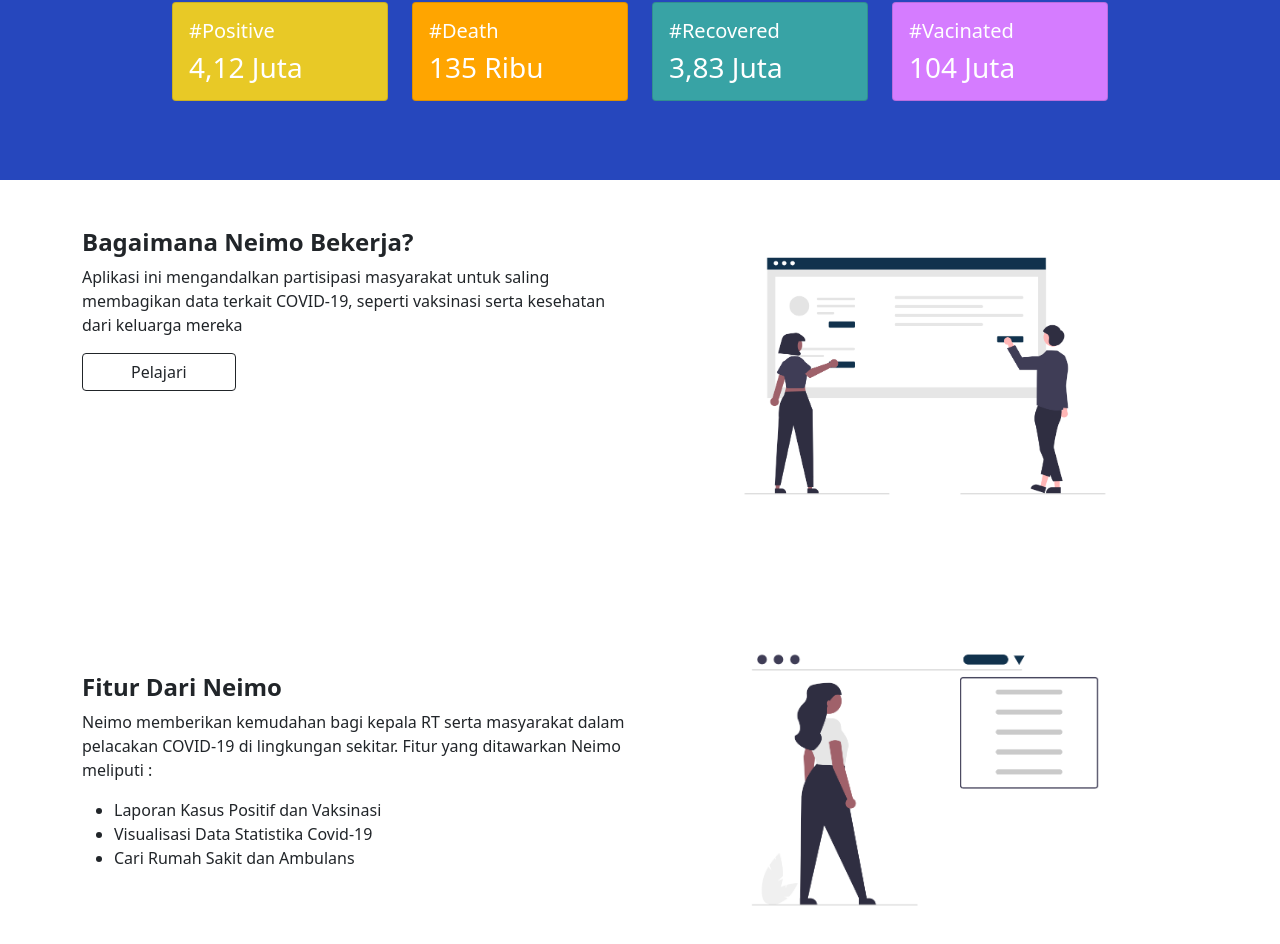
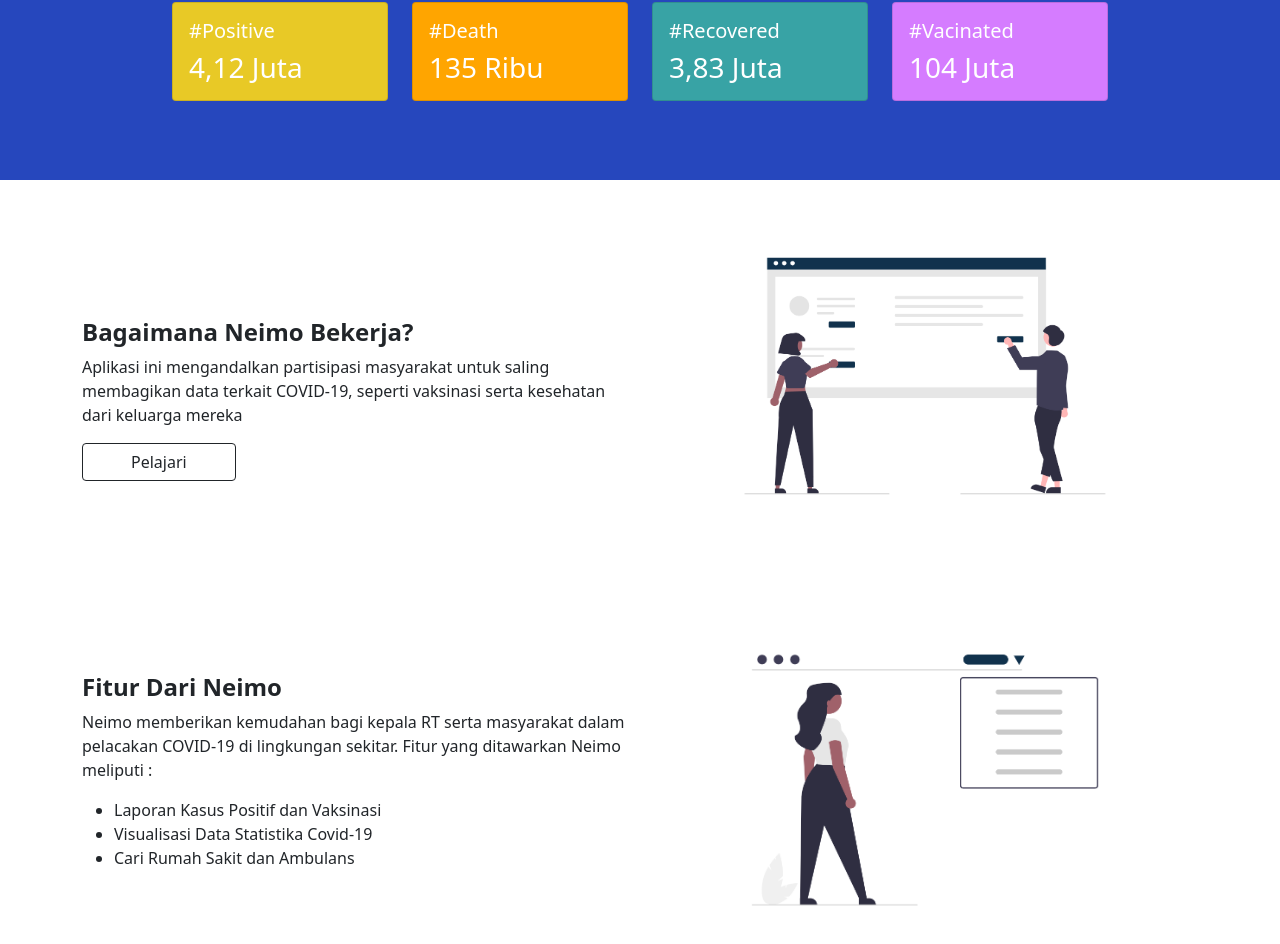
Before and after one commit to hafezdeldaffa/group-project-react, a React (Create React App) app: page / in a window 1280 px wide. Shown: the part 1668-2612 px from the top of the page. Built offline with nearby package versions, Linux system fonts and the light colour scheme; no server answers.

Commit message:
update Business Process

```diff
--- a/src/components/BusinessProcess.jsx
+++ b/src/components/BusinessProcess.jsx
@@ -1,21 +1,18 @@
 const BusinessProcess = () => {
     return (
         <div className="container">
-            <div className="row">
+            <div className="row d-flex align-items-center">
                 <div className="col-12 col-lg-6">
-                    <div className="mt-5"><h4 className= "fw-bold"> Bagaimana Neimo Bekerja? </h4>
+                    <div className=" mt-5">
+                    <h4 className= "fw-bold"> Bagaimana Neimo Bekerja? </h4>
                     <p> Aplikasi ini mengandalkan partisipasi masyarakat untuk
                         saling membagikan data terkait COVID-19, seperti
                         vaksinasi serta kesehatan dari keluarga mereka
                     </p>
-                    <button type="button" class="btn btn-outline-dark px-5">Pelajari</button></div>
-
-
-
-
+                    <button type="button" class="btn btn-outline-dark px-5">Pelajari</button>
+                    </div>
                 </div>
                 <div className="col-12 col-lg-6">
-
                     <div className="p-5">
                     <img src="/images/undraw_Usability_testing_re_uu1g.png" width = "100%"/>
                     </div>
```
